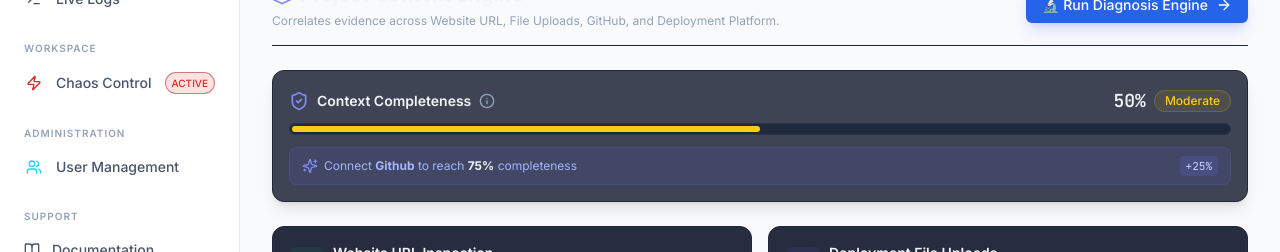
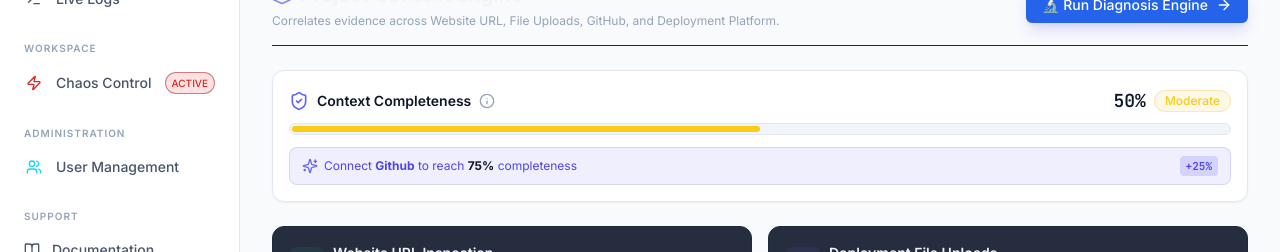
Before and after one commit to Radheshbhuva/DeployFixLab, a React (Vite) app in the folder frontend/: page /diagnosis in a window 1280 px wide. Shown: the part 234-486 px from the top of the page. Built offline with nearby package versions, Linux system fonts and the light colour scheme; no server answers.

Commit message:
feat(theme): theme ContextCompletenessGauge with semantic tokens and tooltips

```diff
--- a/frontend/src/components/ui/ContextCompletenessGauge.tsx
+++ b/frontend/src/components/ui/ContextCompletenessGauge.tsx
@@ -38,13 +38,13 @@ export const ContextCompletenessGauge: React.FC<ContextCompletenessGaugeProps> =
   };
 
   return (
-    <div className="relative bg-slate-900/80 border border-slate-800 rounded-xl p-4 shadow-lg backdrop-blur-sm">
+    <div className="relative bg-bg-surface border border-border-default rounded-xl p-4 shadow-sm backdrop-blur-sm">
       <div className="flex items-center justify-between mb-2">
         <div className="flex items-center gap-2">
-          <ShieldCheck className="w-5 h-5 text-indigo-400" />
-          <h3 className="font-semibold text-slate-100 text-sm">Context Completeness</h3>
+          <ShieldCheck className="w-5 h-5 text-indigo-500" />
+          <h3 className="font-semibold text-text-primary text-sm">Context Completeness</h3>
           <div
-            className="relative cursor-pointer text-slate-400 hover:text-slate-200"
+            className="relative cursor-pointer text-text-muted hover:text-text-primary"
             onMouseEnter={() => setShowTooltip(true)}
             onMouseLeave={() => setShowTooltip(false)}
           >
@@ -52,30 +52,30 @@ export const ContextCompletenessGauge: React.FC<ContextCompletenessGaugeProps> =
 
             {/* Hover Tooltip Breakdown */}
             {showTooltip && (
-              <div className="absolute left-0 bottom-6 z-50 w-64 bg-slate-950 border border-slate-700 rounded-lg p-3 shadow-2xl text-xs space-y-2">
-                <div className="font-semibold text-slate-200 border-b border-slate-800 pb-1">
+              <div className="absolute left-0 bottom-6 z-50 w-64 bg-bg-surface border border-border-default rounded-lg p-3 shadow-2xl text-xs space-y-2">
+                <div className="font-semibold text-text-primary border-b border-border-default pb-1">
                   Source Contribution Breakdown
                 </div>
-                <div className="space-y-1 text-slate-300">
+                <div className="space-y-1 text-text-secondary">
                   <div className="flex justify-between">
                     <span>🌐 Website URL Inspection:</span>
-                    <span className="font-mono text-emerald-400">+{sourceContributions.website}%</span>
+                    <span className="font-mono text-emerald-500 font-bold">+{sourceContributions.website}%</span>
                   </div>
                   <div className="flex justify-between">
                     <span>📁 Manual File Uploads:</span>
-                    <span className="font-mono text-emerald-400">+{sourceContributions.uploads}%</span>
+                    <span className="font-mono text-emerald-500 font-bold">+{sourceContributions.uploads}%</span>
                   </div>
                   <div className="flex justify-between">
                     <span>🔗 GitHub Repository (V2):</span>
-                    <span className="font-mono text-indigo-400">+{sourceContributions.github}%</span>
+                    <span className="font-mono text-indigo-500 font-bold">+{sourceContributions.github}%</span>
                   </div>
                   <div className="flex justify-between">
                     <span>🚀 Deployment Platform (V3):</span>
-                    <span className="font-mono text-indigo-400">+{sourceContributions.deployment}%</span>
+                    <span className="font-mono text-indigo-500 font-bold">+{sourceContributions.deployment}%</span>
                   </div>
                 </div>
-                <div className="border-t border-slate-800 pt-1 text-slate-400">
-                  Max diagnosis confidence capped at <span className="font-bold text-slate-200">{maxConfidence}%</span>
+                <div className="border-t border-border-default pt-1 text-text-muted">
+                  Max diagnosis confidence capped at <span className="font-bold text-text-primary">{maxConfidence}%</span>
                 </div>
               </div>
             )}
@@ -83,7 +83,7 @@ export const ContextCompletenessGauge: React.FC<ContextCompletenessGaugeProps> =
         </div>
 
         <div className="flex items-center gap-2">
-          <span className="font-mono font-bold text-lg text-slate-100">{score}%</span>
+          <span className="font-mono font-bold text-lg text-text-primary">{score}%</span>
           <span className={`text-xs px-2.5 py-0.5 rounded-full border font-medium capitalize ${getBadgeColor(level)}`}>
             {level}
           </span>
@@ -91,7 +91,7 @@ export const ContextCompletenessGauge: React.FC<ContextCompletenessGaugeProps> =
       </div>
 
       {/* Linear Progress Bar */}
-      <div className="w-full h-3 bg-slate-800 rounded-full overflow-hidden p-0.5 border border-slate-700/50 mb-3">
+      <div className="w-full h-3 bg-bg-raised rounded-full overflow-hidden p-0.5 border border-border-default mb-3">
         <div
           className={`h-full rounded-full transition-all duration-500 ${getBarColor(score)}`}
           style={{ width: `${score}%` }}
@@ -100,22 +100,22 @@ export const ContextCompletenessGauge: React.FC<ContextCompletenessGaugeProps> =
 
       {/* Next Source Recommendation Banner */}
       {nextRecommendedSource && score < 100 && (
-        <div className="flex items-center justify-between text-xs bg-indigo-500/10 border border-indigo-500/20 rounded-lg px-3 py-2 text-indigo-300">
+        <div className="flex items-center justify-between text-xs bg-indigo-500/10 border border-indigo-500/20 rounded-lg px-3 py-2 text-indigo-600 dark:text-indigo-300">
           <div className="flex items-center gap-1.5">
-            <Sparkles className="w-4 h-4 text-indigo-400 shrink-0" />
+            <Sparkles className="w-4 h-4 text-indigo-500 shrink-0" />
             <span>
               Connect <strong className="capitalize">{nextRecommendedSource}</strong> to reach{' '}
-              <strong className="text-slate-100">{score + (nextSourceGain || 0)}%</strong> completeness
+              <strong className="text-text-primary">{score + (nextSourceGain || 0)}%</strong> completeness
             </span>
           </div>
-          <span className="font-mono bg-indigo-500/20 text-indigo-200 px-1.5 py-0.5 rounded text-[11px]">
+          <span className="font-mono bg-indigo-500/20 text-indigo-600 dark:text-indigo-200 px-1.5 py-0.5 rounded text-[11px] font-bold">
             +{nextSourceGain || 0}%
           </span>
         </div>
       )}
 
       {score < 20 && (
-        <div className="flex items-center gap-1.5 text-xs text-amber-400 bg-amber-500/10 border border-amber-500/20 rounded-lg px-3 py-2 mt-2">
+        <div className="flex items-center gap-1.5 text-xs text-amber-600 dark:text-amber-400 bg-amber-500/10 border border-amber-500/20 rounded-lg px-3 py-2 mt-2">
           <AlertTriangle className="w-4 h-4 shrink-0" />
           <span>Minimum 20% completeness required to trigger Diagnosis Engine.</span>
         </div>
```
